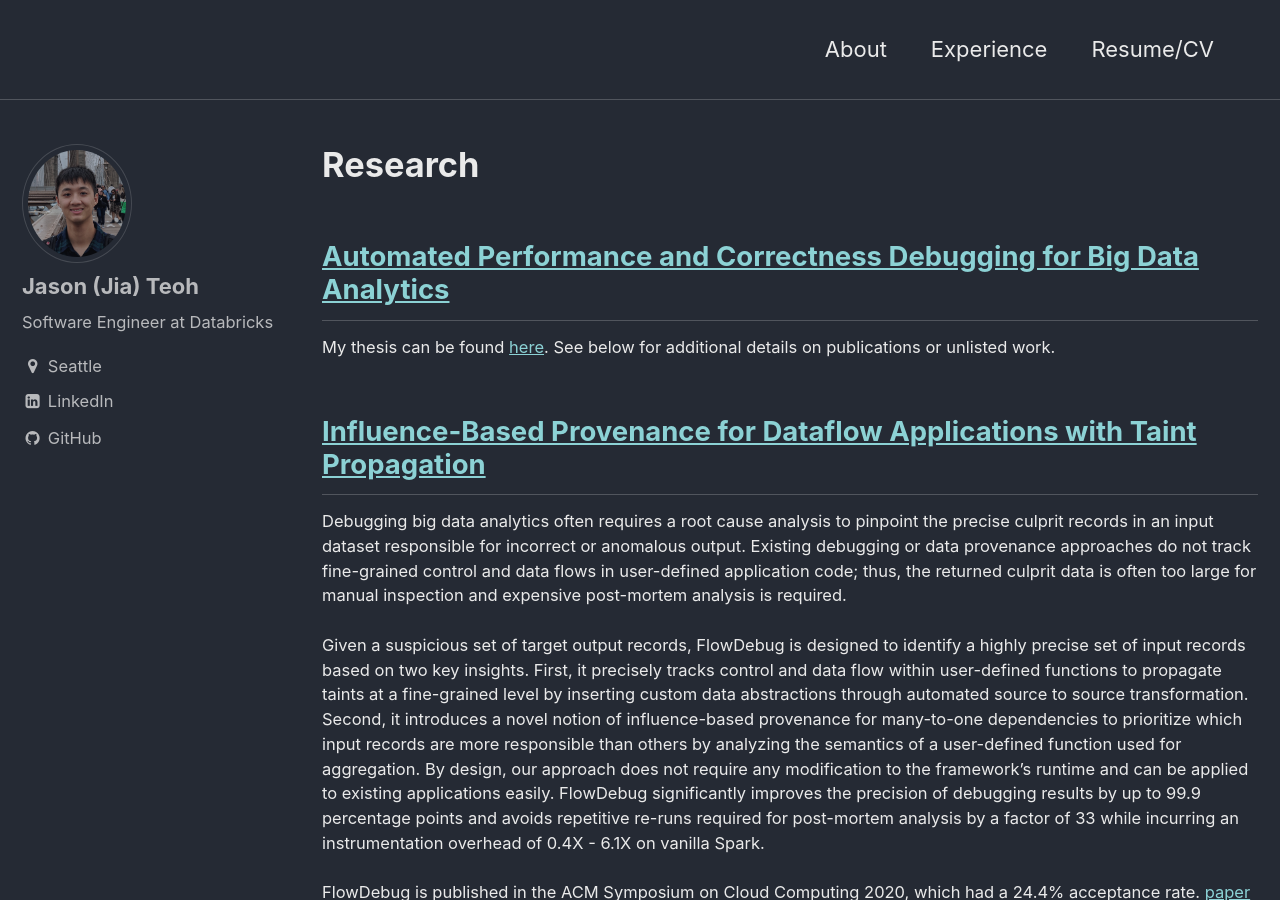
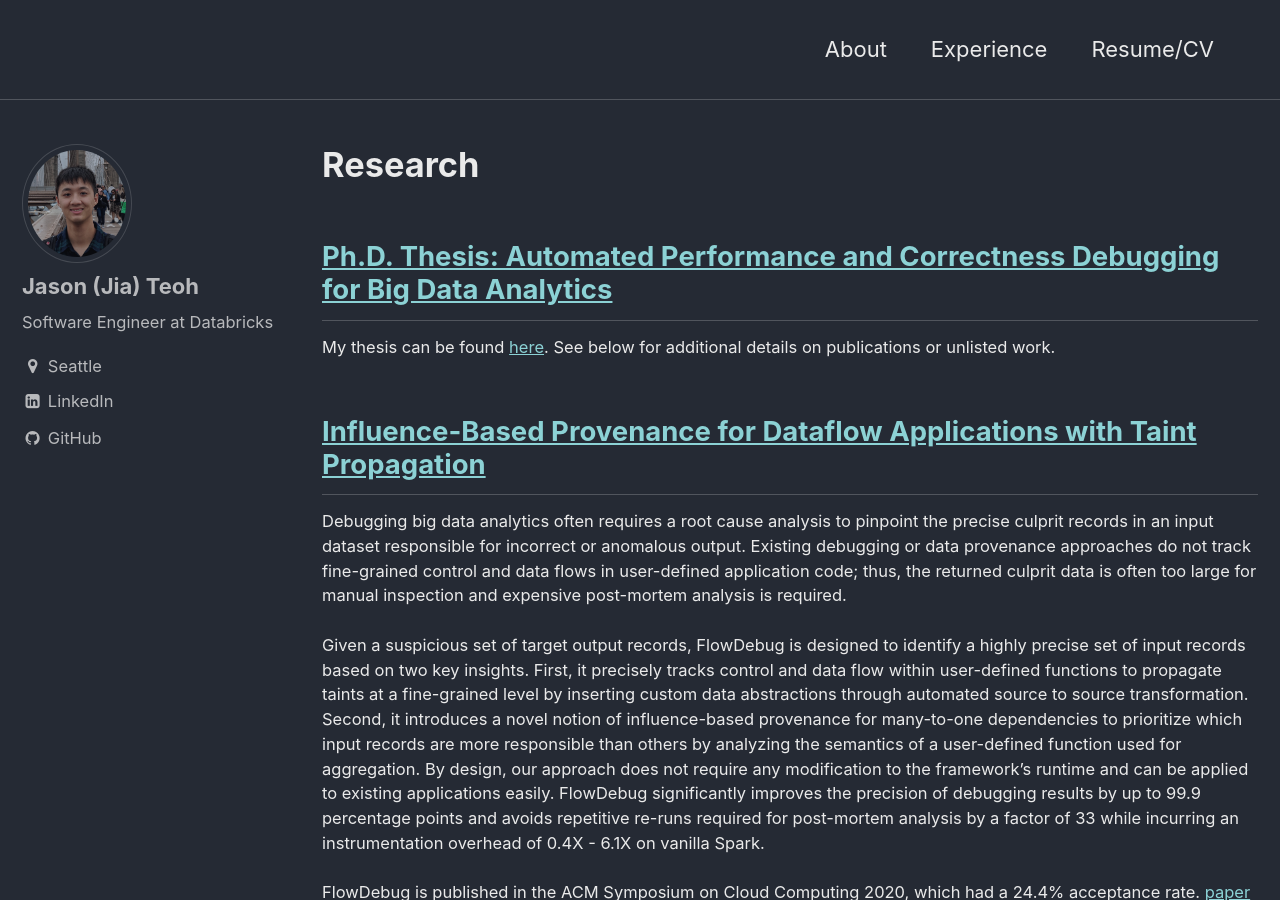
Before and after one commit to jiateoh/jiateoh.github.io, a Jekyll site: the page built from _pages/research.html, in a window 1280 px wide and 900 px high. Built offline with Jekyll 4.4.1, drawn with Linux system fonts in a browser that asks for light colours.

Commit message:
Clarify thesis listing, add link in landing page, fix PhD -> Ph.D.

```diff
--- a/_layouts/home.html
+++ b/_layouts/home.html
@@ -6,8 +6,8 @@ layout: single
 	Note: This page may be out of date - be sure to check my <a href="https://www.linkedin.com/in/jiateoh/">LinkedIn page</a> for the most up to date details on my career.
 </p>
 <p>
-	I am currently working as a Software Engineer at Databricks! I have previously worked at Acryl Data, Twitter/X, and LinkedIn. I also completed my Ph.D. in Computer Science in 2022 at the University of California, Los Angeles, advised by <a href="http://web.cs.ucla.edu/~miryung/">Professor Miryung Kim</a> in the Software Evolution and Analysis Laboratory. I also worked closely with <a href="http://web.cs.ucla.edu/~harryxu/">Professor Harry Xu</a> and <a href="http://people.cs.vt.edu/~gulzar/">Professor Muhammad Ali Gulzar</a>. More information about my professional experience can be found on my <a href="https://www.linkedin.com/in/jiateoh/">LinkedIn page</a> and resume/CV.
+	I am currently working as a Software Engineer at Databricks! I have previously worked at Acryl Data, Twitter/X, and LinkedIn. I completed my Ph.D. in Computer Science (<a href="https://escholarship.org/uc/item/2xp367hd">link to thesis</a>) in 2022 at the University of California, Los Angeles, advised by <a href="http://web.cs.ucla.edu/~miryung/">Professor Miryung Kim</a> in the Software Evolution and Analysis Laboratory. I also worked closely with <a href="http://web.cs.ucla.edu/~harryxu/">Professor Harry Xu</a> and <a href="http://people.cs.vt.edu/~gulzar/">Professor Muhammad Ali Gulzar</a>. More information about my professional experience can be found on my <a href="https://www.linkedin.com/in/jiateoh/">LinkedIn page</a> and resume/CV.
 </p>
 <p>
-	My research focused on improving developer experiences with Big Data systems, with an emphasis on performance and correctness debugging. My prior works investigate how to enhance performance debugging for computation skew in Apache Spark and improve data provenance precision in dataflow applications through a combination of taint analysis and influence-based aggregation functions. Towards the end of my PhD, I explored techniques which leverage targeted fuzz testing of individual user-defined functions in tandem with skew-inspired mutation operators to generate workloads which reproduce specified performance symptoms, particularly in scenarios where no suitable datasets are available. More information about my research can be found <a href="/experience">here</a> - feel free to reach out by email or LinkedIn if you are interested in having a discussion!
+	My research focused on improving developer experiences with Big Data systems, with an emphasis on performance and correctness debugging. My prior works investigate how to enhance performance debugging for computation skew in Apache Spark and improve data provenance precision in dataflow applications through a combination of taint analysis and influence-based aggregation functions. Towards the end of my Ph.D., I explored techniques which leverage targeted fuzz testing of individual user-defined functions in tandem with skew-inspired mutation operators to generate workloads which reproduce specified performance symptoms, particularly in scenarios where no suitable datasets are available. More information about my research can be found <a href="/experience">here</a> - feel free to reach out by email or LinkedIn if you are interested in having a discussion!
 </p>
--- a/_pages/research.html
+++ b/_pages/research.html
@@ -4,7 +4,7 @@ layout: single
 classes: wide
 ---
 <h1>Research</h1>
-<h2><a href="https://escholarship.org/uc/item/2xp367hd">Automated Performance and Correctness Debugging for Big Data Analytics</a></h2>
+<h2><a href="https://escholarship.org/uc/item/2xp367hd">Ph.D. Thesis: Automated Performance and Correctness Debugging for Big Data Analytics</a></h2>
 <p>
 	My thesis can be found <a href="https://escholarship.org/uc/item/2xp367hd">here</a>. See below for additional details on publications or unlisted work.
 </p>
```
